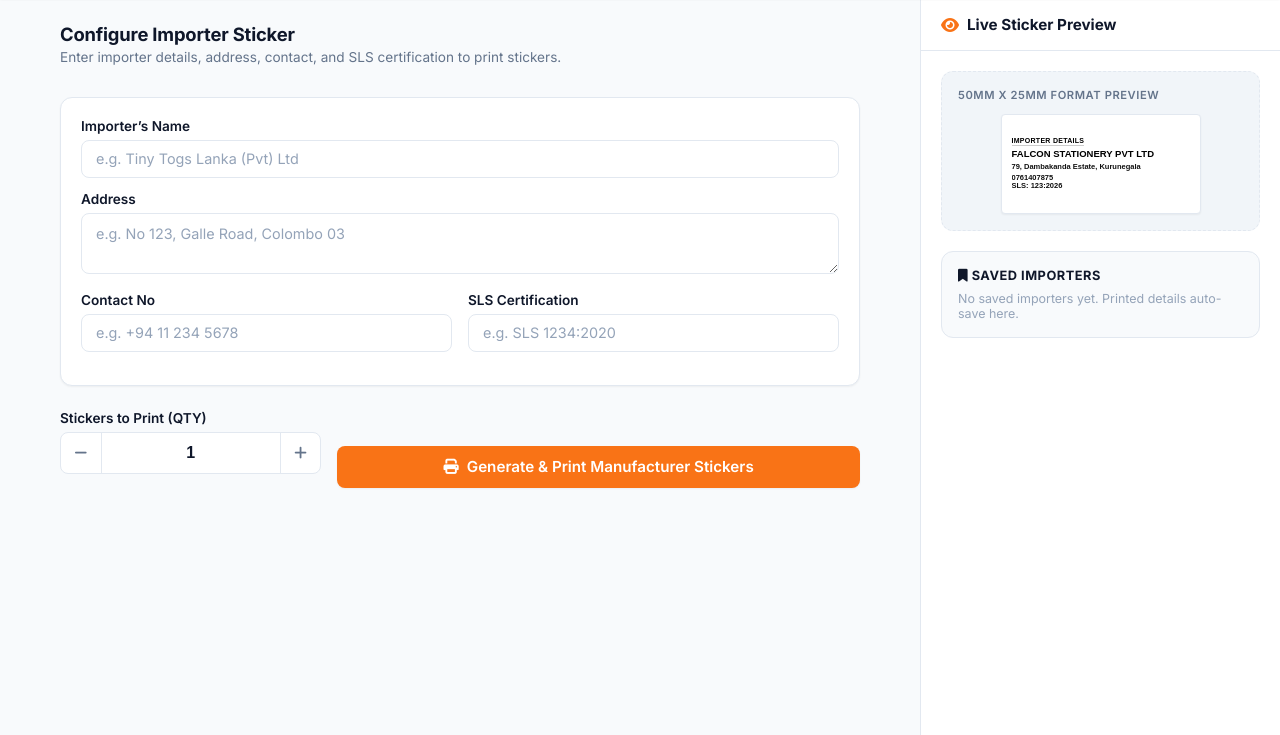
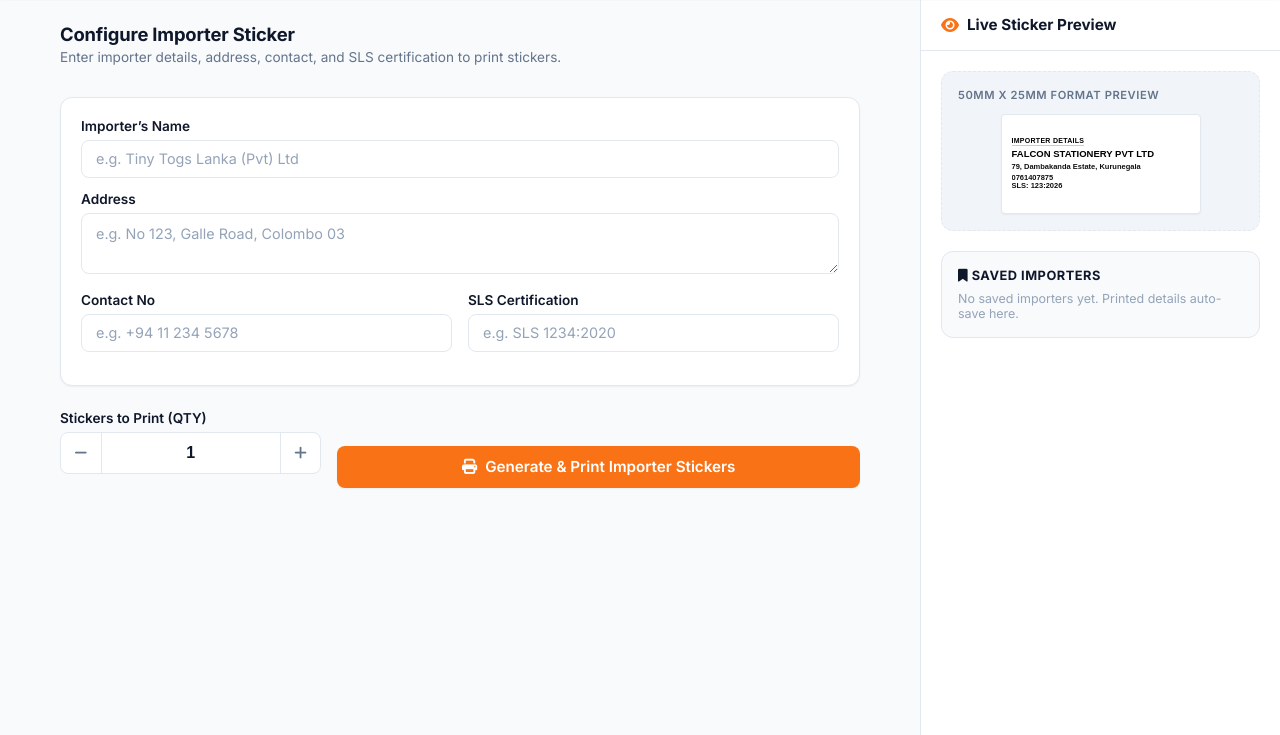
Before and after one commit to susar-aa/Tiny-Togs, a PHP site: the page made by Tiny Togs Label Printing/manufacturer.php in a window 1280 px wide. Shown: the part 65-800 px from the top of the page. Run offline with PHP 8.4, Linux system fonts and the light colour scheme; data that the repository does not hold is empty.

Commit message:
Update manufacturer.php

```diff
--- a/Tiny Togs Label Printing/manufacturer.php
+++ b/Tiny Togs Label Printing/manufacturer.php
@@ -422,7 +422,7 @@ if (isset($_REQUEST['action'])) {
                 </div>
 
                 <button class="btn btn-primary btn-print-large" id="mainPrintBtn">
-                    <i class="fa-solid fa-print"></i> Generate &amp; Print Manufacturer Stickers
+                    <i class="fa-solid fa-print"></i> Generate &amp; Print Importer Stickers
                 </button>
             </div>
 
```
